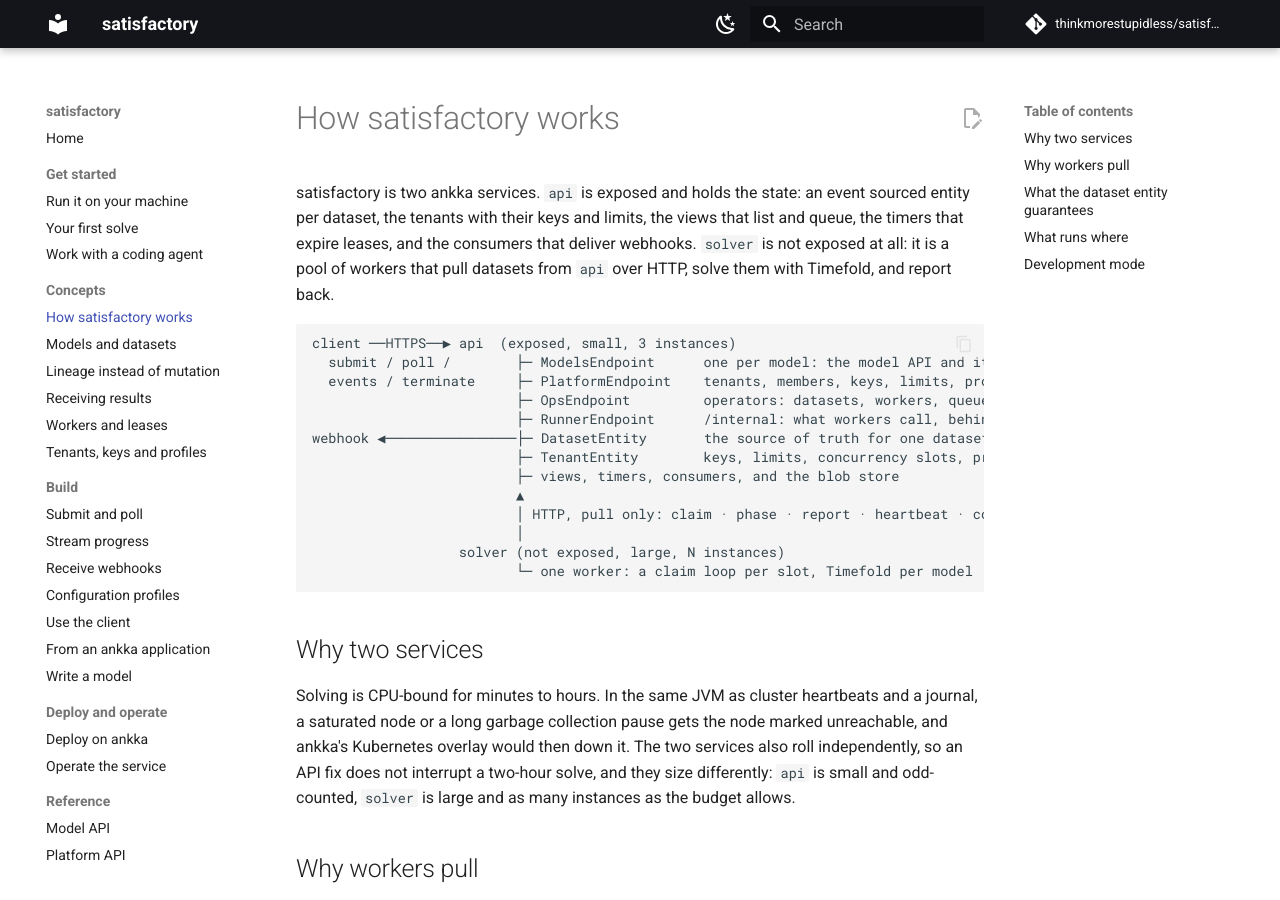
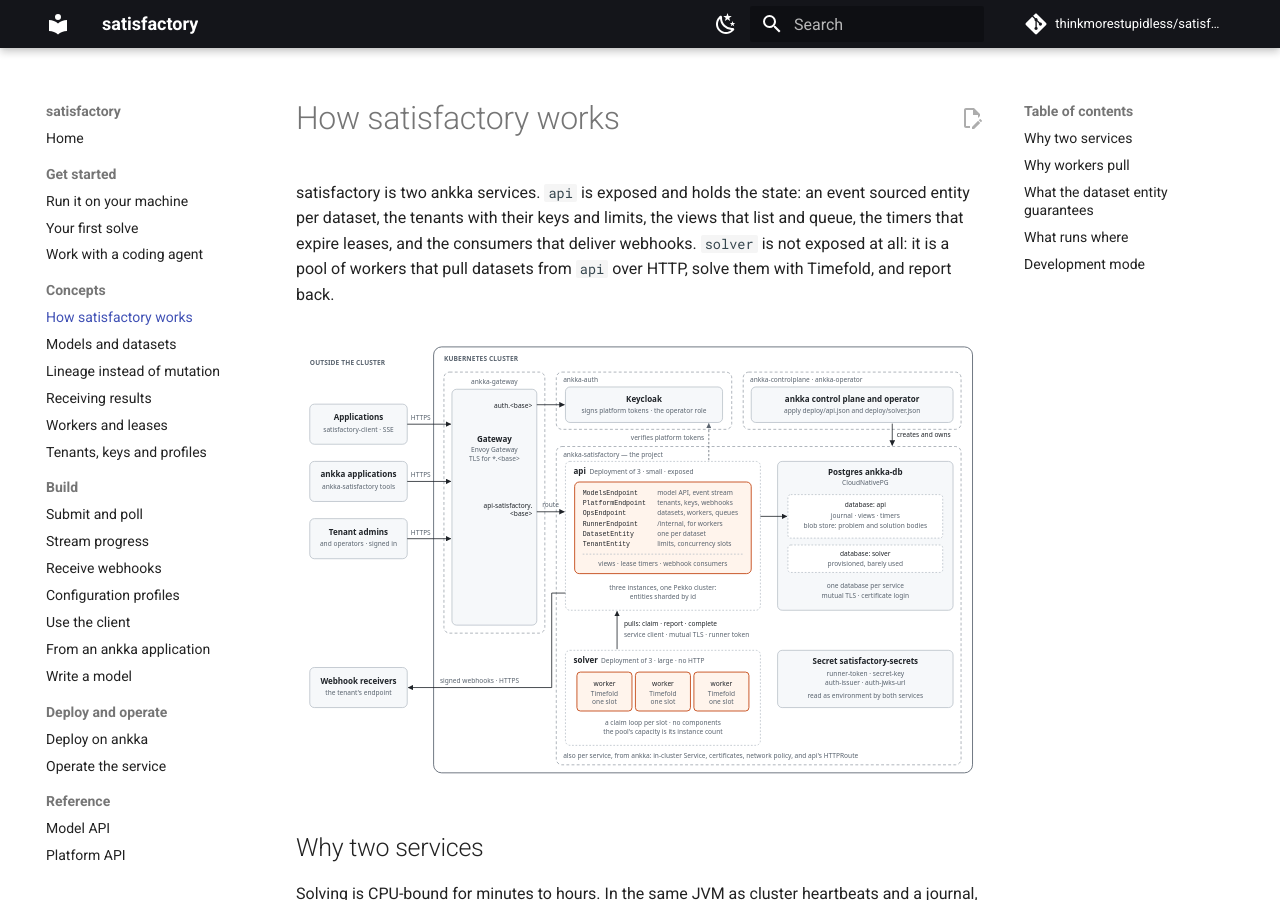
Before and after one commit to thinkmorestupidless/satisfactory, an MkDocs documentation site: the page built from docs/concepts/architecture.md, in a window 1280 px wide and 900 px high. Built offline with MkDocs 1.6.1 and Material for MkDocs 9.7.7, drawn with Linux system fonts in a browser that asks for light colours; comment, search, counter and statistics services are not loaded.

Commit message:
Diagram: satisfactory on an ankka cluster
A hand-written SVG in docs/assets/diagrams/, in the style of ankka's
platform diagram: its own background and a prefers-color-scheme rule, so
one file reads on GitHub and the site in either theme. It shows the two
services in the project's namespace, api exposed through the gateway and
solver pulling from it over mutual TLS, the Postgres databases, the
secret, Keycloak, the control plane and operator that own both, and
webhooks going out.

It replaces the ASCII sketch on How satisfactory works and goes in the
README; the rendered skill is re-synced.

Co-Authored-By: Claude Opus 5.5 <noreply@anthropic.com>

````diff
--- a/docs/concepts/architecture.md
+++ b/docs/concepts/architecture.md
@@ -12,21 +12,7 @@ dataset, the tenants with their keys and limits, the views that list and queue,
 leases, and the consumers that deliver webhooks. `solver` is not exposed at all: it is a pool of workers
 that pull datasets from `api` over HTTP, solve them with Timefold, and report back.
 
-```text
-client ──HTTPS──▶ api  (exposed, small, 3 instances)
-  submit / poll /        ├─ ModelsEndpoint      one per model: the model API and its event stream
-  events / terminate     ├─ PlatformEndpoint    tenants, members, keys, limits, profiles, webhooks
-                         ├─ OpsEndpoint         operators: datasets, workers, queues, audit
-                         ├─ RunnerEndpoint      /internal: what workers call, behind a shared token
-webhook ◀────────────────├─ DatasetEntity       the source of truth for one dataset
-                         ├─ TenantEntity        keys, limits, concurrency slots, profiles, subscriptions
-                         ├─ views, timers, consumers, and the blob store
-                         ▲
-                         │ HTTP, pull only: claim · phase · report · heartbeat · complete
-                         │
-                  solver (not exposed, large, N instances)
-                         └─ one worker: a claim loop per slot, Timefold per model
-```
+![satisfactory on an ankka cluster: applications, ankka applications and tenant administrators reach the api service over HTTPS through the installation's gateway, and administrators sign in with Keycloak. api runs three small instances as one Pekko cluster and holds the state: the model, platform, ops and runner endpoints, an entity per dataset and per tenant, views, lease timers and webhook consumers, in its own Postgres database with the blob store. solver runs three large instances, serves no HTTP, and pulls work from api over mutual TLS. The ankka control plane and operator create and own both services, and api delivers signed webhooks to the tenant's endpoint.](../assets/diagrams/architecture.svg)
 
 ## Why two services
 
````
Also changed, not shown: README.md (+2 -0 lines), marketplace/plugins/satisfactory/skills/satisfactory/references/concepts/architecture.md (+1 -15 lines), docs/assets/diagrams/architecture.svg (added).
